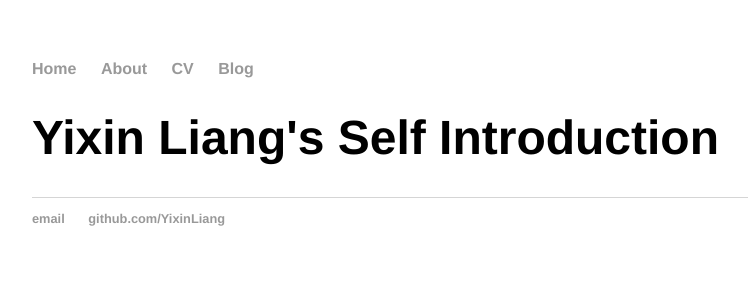
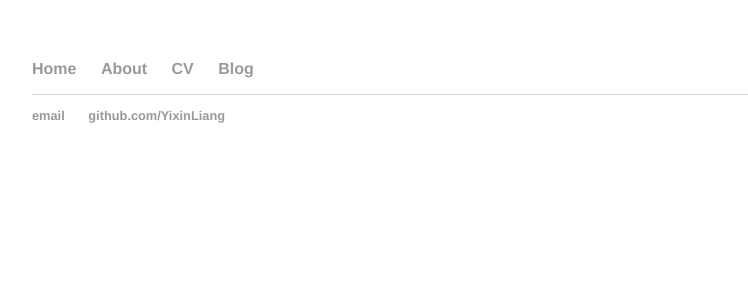
Before and after one commit to YixinLiang/YixinLiang.github.io, a Jekyll site: the page built from about/index.html, in a window 1280 px wide. Shown: the top 300 px of the page, without its empty margins (160-908 px from the left). Built offline with Jekyll 4.4.1, drawn with Linux system fonts in a browser that asks for light colours.

Commit message:
Update index.html

```diff
--- a/about/index.html
+++ b/about/index.html
@@ -2,10 +2,3 @@
 layout: default
 title: Yixin Liang's Self Introduction
 ---
-	<h1>{{ page.title }}</h1>
-	<ul class="about">
-
-	  {% for about in site.about %}
-	    <li><span>{{ post.date | date_to_string }}</span> » <a href="{{ post.url }}" title="{{ post.title }}">{{ post.title }}</a></li>
-	  {% endfor %}
-	</ul>
```
